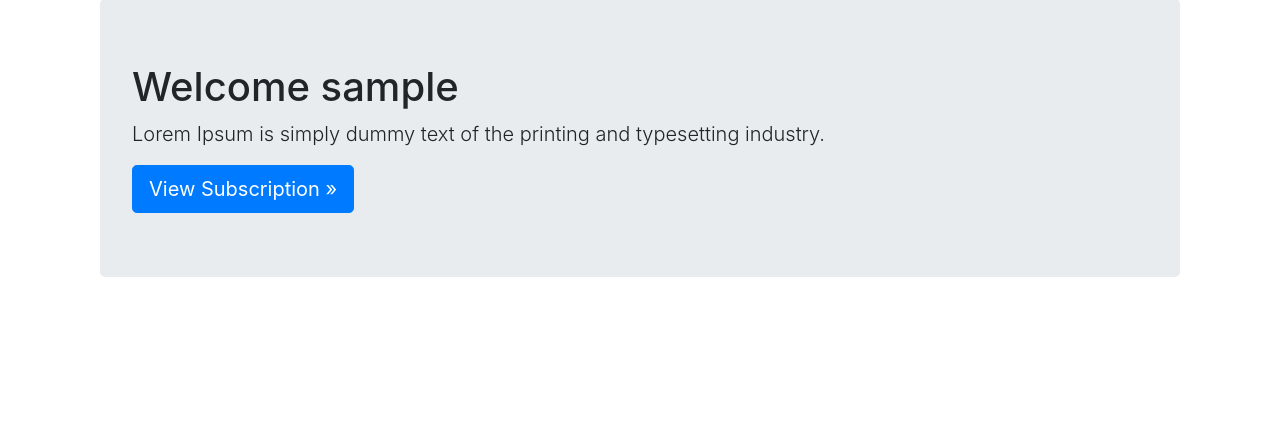
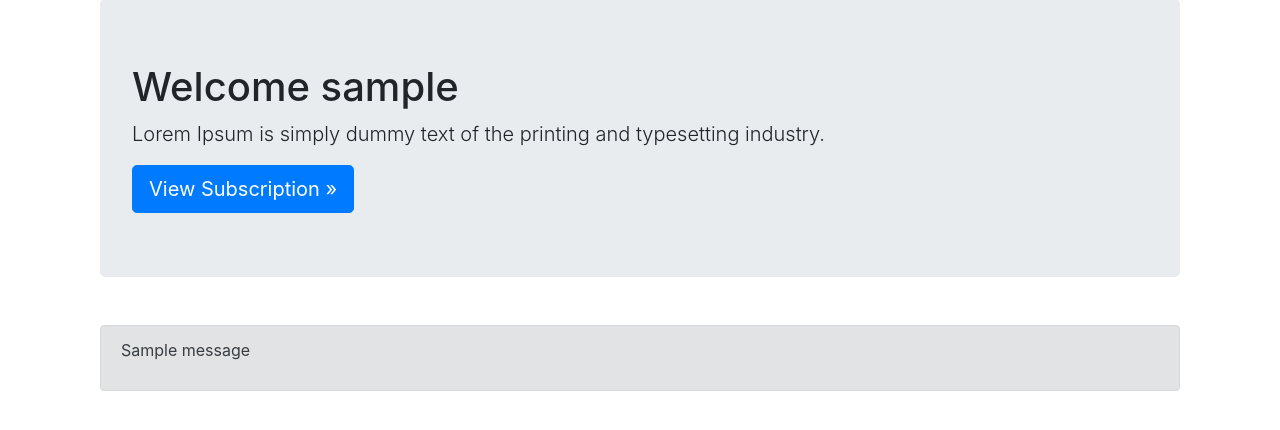
Before and after one commit to gurmessa/django-stripe-subscription, a Django app: page / in a window 1280 px wide. Shown: the part 17-447 px from the top of the page. Run offline with Django 4.2, Linux system fonts and the light colour scheme; a user stored in the database is signed in; tables that the repository leaves empty hold one stand-in row (values such as "Sample post"); one stand-in notice (Sample message) is shown; some libraries are stand-ins or nearby versions.

Commit message:
add subscription on home page, show message on home page

```diff
--- a/subscriptions/templates/subscriptions/home.html
+++ b/subscriptions/templates/subscriptions/home.html
@@ -13,8 +13,29 @@ Home
 
         {% if request.user.subscription %}
         <a class="btn btn-lg btn-primary" href="{% url 'subscriptions:subscription' %}" role="button">View Subscription &raquo;</a>
+        {% else %}
+            <form method="post" action="{% url 'subscriptions:checkout' %}">
+            {% csrf_token %}
+            <button type="submit" class="btn btn-lg btn-primary">Start Trial</button>
+          </form>
         {% endif %}
       </div>
+
+
+      {% if messages %}
+        <div class="row mt-5">
+        <div class="col-12">
+            {% for message in messages %}
+            <div class="alert alert-secondary" role="alert">
+                <p>{{ message }}</p>
+            </div>
+            {% endfor %}
+          </div>
+
+        </div>
+      {% endif %}
+
+
     </div>
 
 {% endblock %}
```
